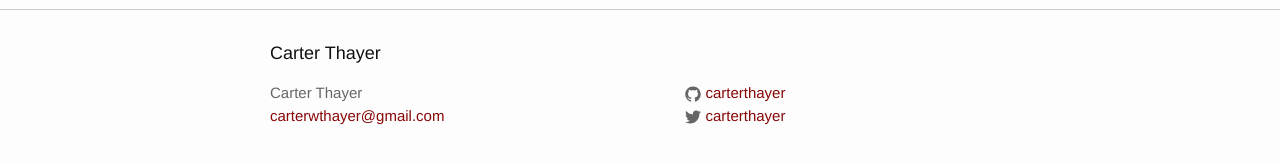
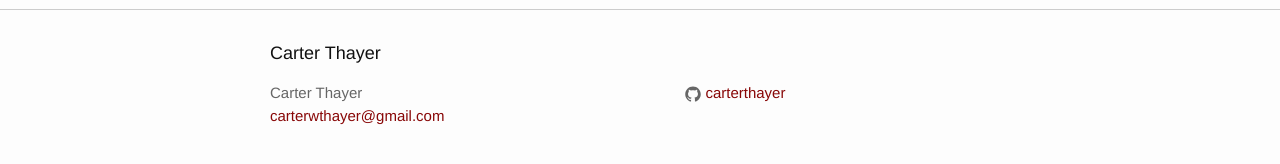
Before and after one commit to carterthayer/carterthayer.github.io, a Jekyll site: the page built from index.md, in a window 1280 px wide. Shown: the part 443-607 px from the top of the page. Built offline with Jekyll 4.4.1, drawn with Linux system fonts in a browser that asks for light colours.

Commit message:
Remove twitter link

```diff
--- a/_config.yml
+++ b/_config.yml
@@ -16,7 +16,6 @@ description: > # this means to ignore newlines until "baseurl:"
     many areas of computer science and programming.
 baseurl: "" # the subpath of your site, e.g. /blog
 url: "http://carterthayer.com" # the base hostname & protocol for your site
-twitter_username: carterthayer
 github_username:  carterthayer
 
 # Build settings
```
